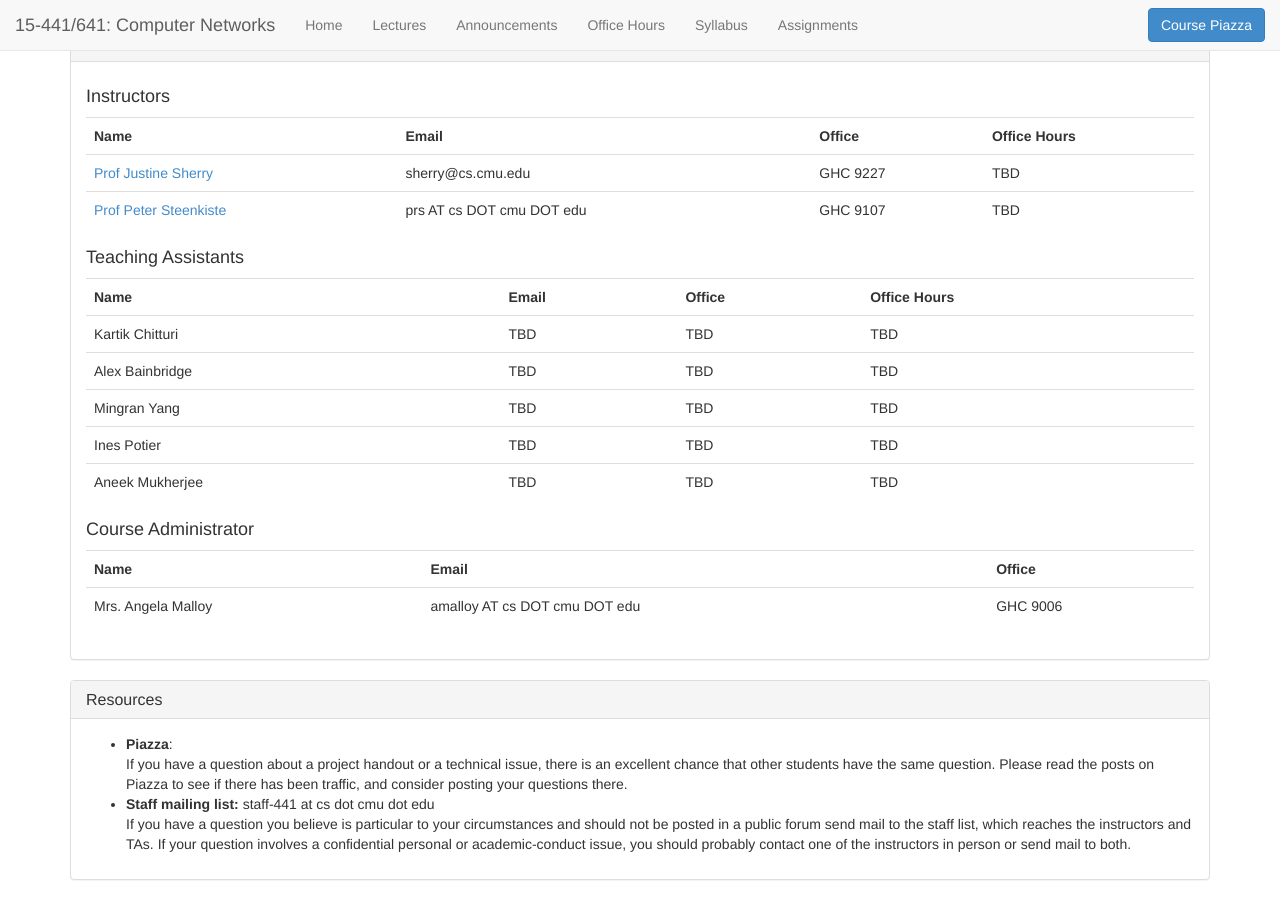
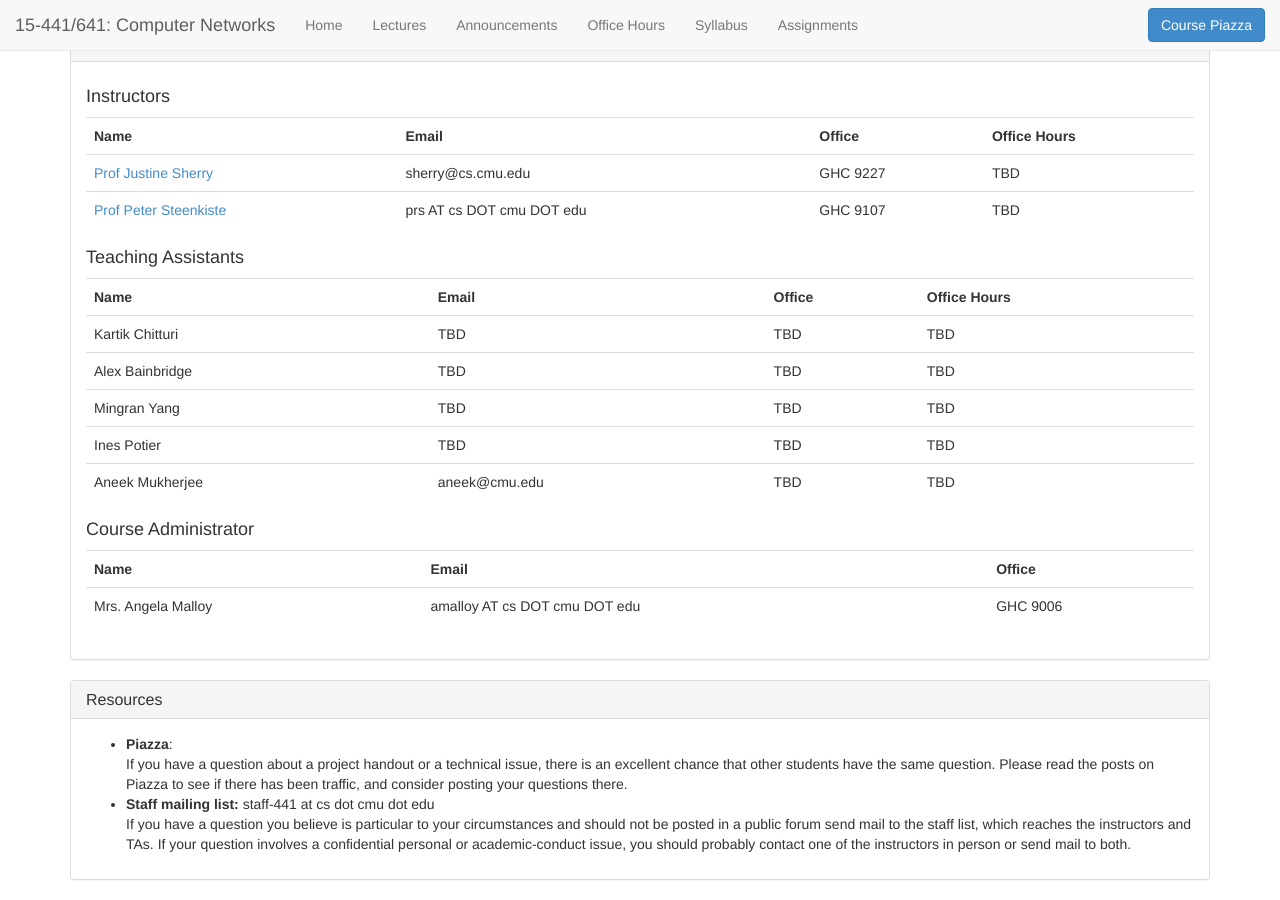
Before and after one commit to computer-networks/fa19, a Jekyll site: the page built from index.html, in a window 1280 px wide and 900 px high, scrolled down 794 px. Built offline with Jekyll 4.4.1, drawn with Linux system fonts in a browser that asks for light colours.

Commit message:
Added email to index.html

```diff
--- a/index.html
+++ b/index.html
@@ -125,7 +125,7 @@ title: 15-441/641 Fall 2019
      </tr>
      <tr>
       <td>Aneek Mukherjee</td>
-      <td>TBD</td>
+      <td>aneek@cmu.edu</td>
       <td>TBD</td>
       <td>TBD</td>
     </tr>
```
